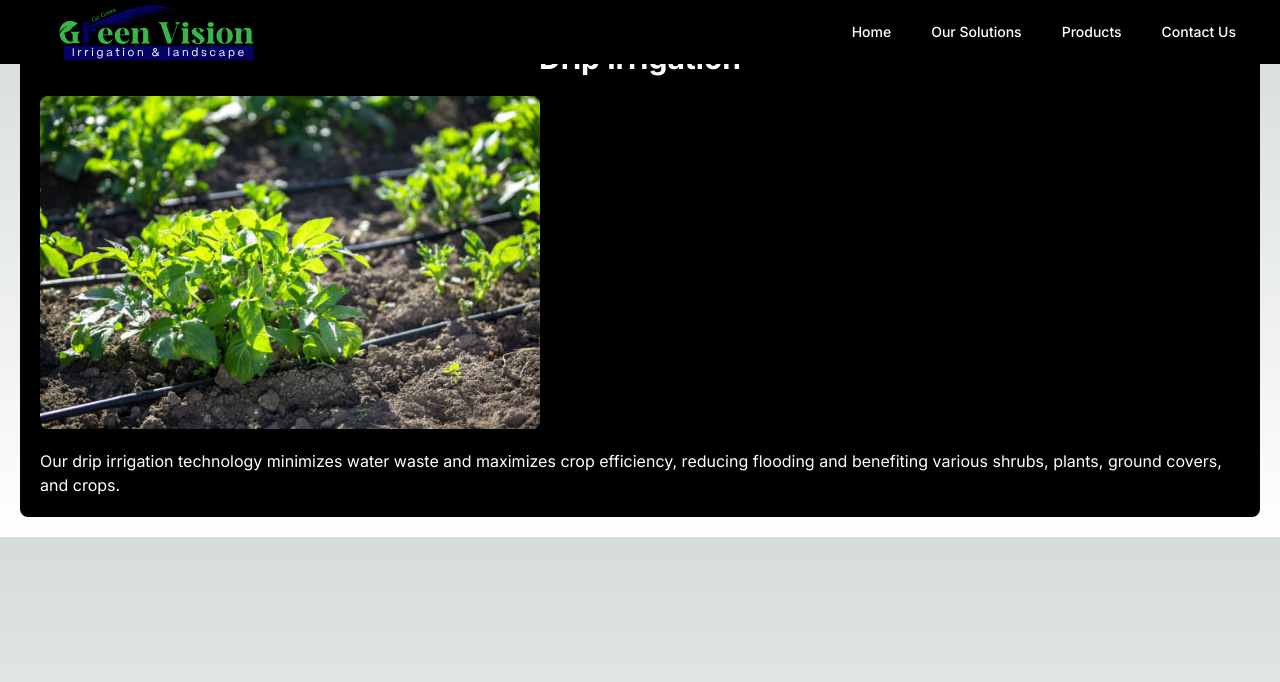
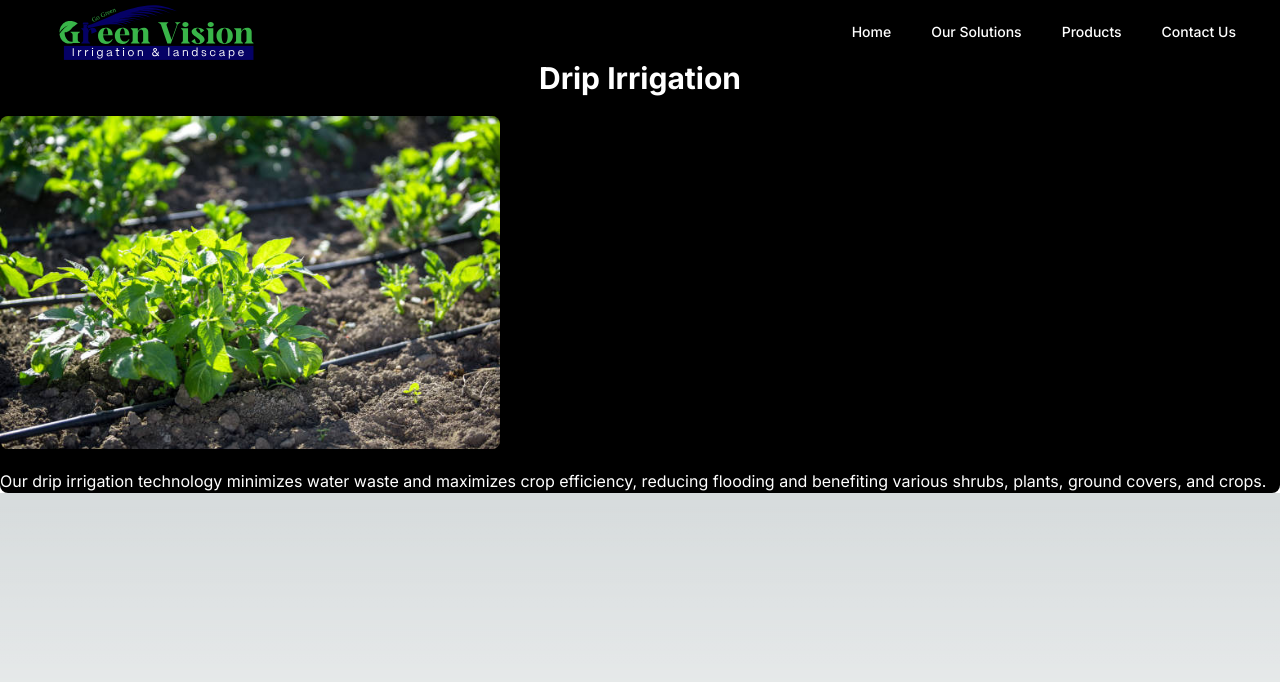
Before and after one commit to Asad06124/Green-Vision, a Next.js app: page /our-solutions/drip-irrigation in a window 1280 px wide. Shown: the top 682 px of the page. Built offline with nearby package versions, Linux system fonts and the light colour scheme.

Commit message:
solution detail rem

```diff
--- a/src/app/our-solutions/[slug]/page.tsx
+++ b/src/app/our-solutions/[slug]/page.tsx
@@ -27,8 +27,8 @@ export default async function SolutionPage({ params }: { params: { slug: string
   }
 
   return (
-    <div className="container mx-auto p-5">
-      <article className="bg-black text-white p-5 rounded-lg">
+    <div className="container mx-auto pt-10">
+      <article className="bg-black text-white pt-5 rounded-lg">
         <header className="text-center">
           <h1 className="text-3xl font-bold">{solution.title}</h1>
         </header>
```
